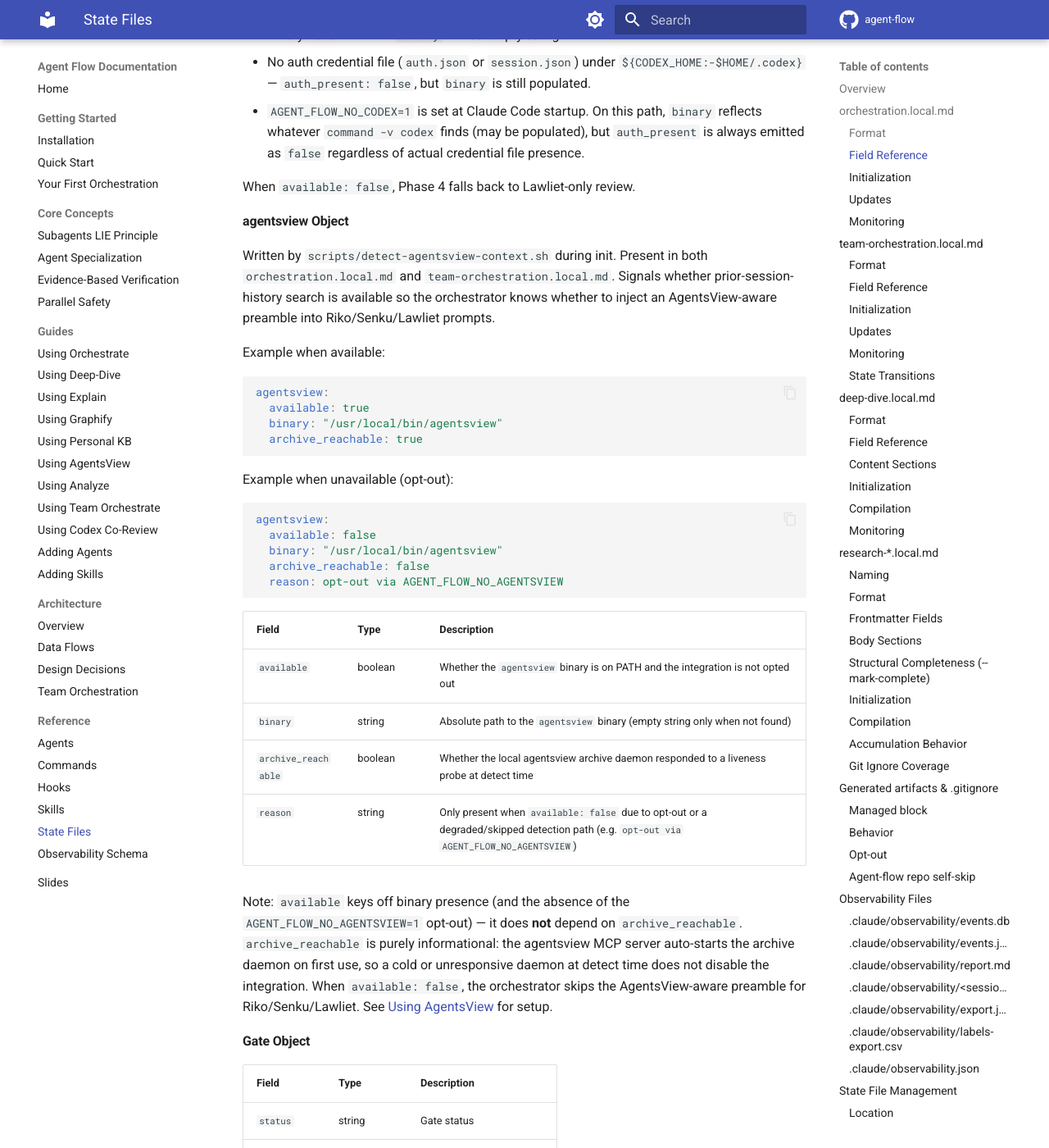
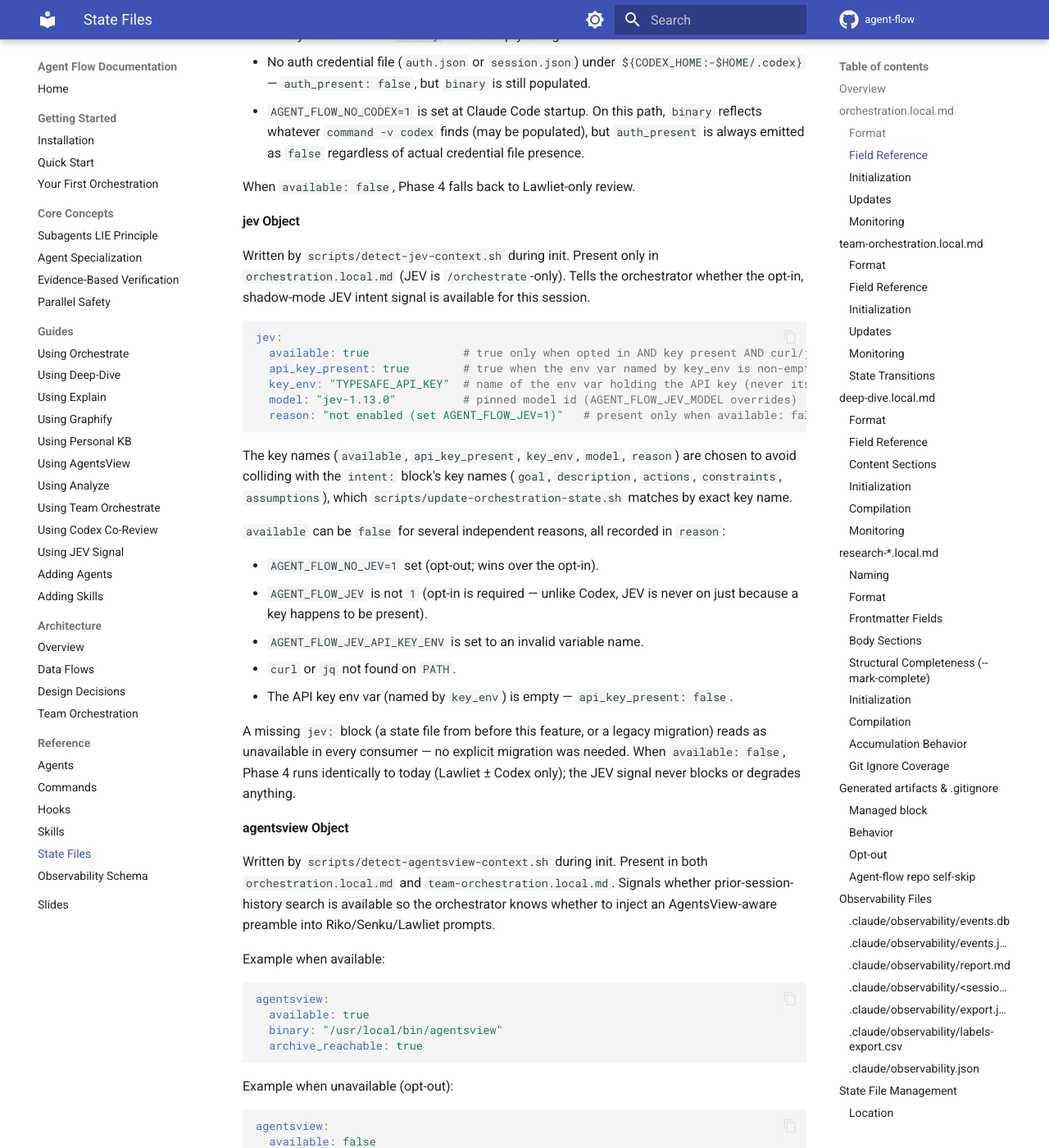
Before and after one commit to josix/agent-flow, an MkDocs documentation site: the page built from docs/reference/state-files.md, in a window 1280 px wide and 1400 px high, scrolled down 6254 px. Shown: the whole window at 82% size. Built offline with MkDocs 1.6.1 and Material for MkDocs 9.7.7, drawn with Linux system fonts in a browser that asks for light colours; comment, search, counter and statistics services are not loaded.

Commit message:
docs: add the JEV signal guide and sync it across the docs contract
New docs/guides/using-jev.md (mirrors using-codex-review.md: opt-in, env
vars, data boundary, surfaced-vs-record-only questions, skip reasons,
shadow log). Adds it to mkdocs.yml nav and cross-links it from
docs/reference/commands.md, docs/reference/state-files.md (new jev Object
section), docs/guides/using-orchestrate.md, and docs/index.md.

Co-Authored-By: Claude Fable 5.1 <noreply@anthropic.com>

````diff
--- a/docs/reference/state-files.md
+++ b/docs/reference/state-files.md
@@ -215,6 +215,42 @@ codex:
   credential file presence.
 
 When `available: false`, Phase 4 falls back to Lawliet-only review.
+
+#### jev Object
+
+Written by `scripts/detect-jev-context.sh` during init. Present only in
+`orchestration.local.md` (JEV is `/orchestrate`-only). Tells the
+orchestrator whether the opt-in, shadow-mode JEV intent signal is available
+for this session.
+
+```yaml
+jev:
+  available: true              # true only when opted in AND key present AND curl/jq found
+  api_key_present: true        # true when the env var named by key_env is non-empty
+  key_env: "TYPESAFE_API_KEY"  # name of the env var holding the API key (never its value)
+  model: "jev-1.13.0"          # pinned model id (AGENT_FLOW_JEV_MODEL overrides)
+  reason: "not enabled (set AGENT_FLOW_JEV=1)"   # present only when available: false
+```
+
+The key names (`available`, `api_key_present`, `key_env`, `model`, `reason`)
+are chosen to avoid colliding with the `intent:` block's key names
+(`goal`, `description`, `actions`, `constraints`, `assumptions`), which
+`scripts/update-orchestration-state.sh` matches by exact key name.
+
+`available` can be `false` for several independent reasons, all recorded in
+`reason`:
+
+- `AGENT_FLOW_NO_JEV=1` set (opt-out; wins over the opt-in).
+- `AGENT_FLOW_JEV` is not `1` (opt-in is required — unlike Codex, JEV is
+  never on just because a key happens to be present).
+- `AGENT_FLOW_JEV_API_KEY_ENV` is set to an invalid variable name.
+- `curl` or `jq` not found on `PATH`.
+- The API key env var (named by `key_env`) is empty — `api_key_present: false`.
+
+A missing `jev:` block (a state file from before this feature, or a legacy
+migration) reads as unavailable in every consumer — no explicit migration
+was needed. When `available: false`, Phase 4 runs identically to today
+(Lawliet ± Codex only); the JEV signal never blocks or degrades anything.
 
 #### agentsview Object
 
--- a/mkdocs.yml
+++ b/mkdocs.yml
@@ -117,6 +117,7 @@ nav:
       - Using Analyze: guides/using-analyze.md
       - Using Team Orchestrate: guides/using-team-orchestrate.md
       - Using Codex Co-Review: guides/using-codex-review.md
+      - Using JEV Signal: guides/using-jev.md
       - Adding Agents: guides/adding-agents.md
       - Adding Skills: guides/adding-skills.md
   - Architecture:
````
Also changed, not shown: docs/guides/using-jev.md (added, +127 -0 lines), docs/guides/using-orchestrate.md (+2 -0 lines), docs/index.md (+1 -0 lines), docs/reference/commands.md (+11 -0 lines).
